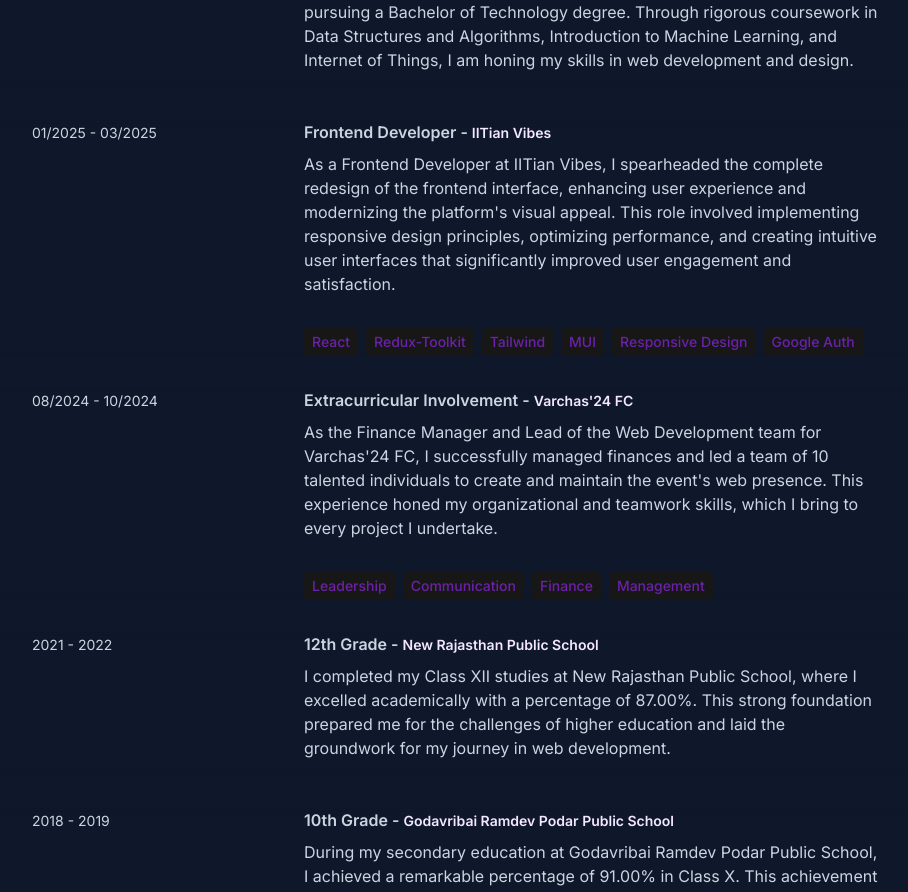
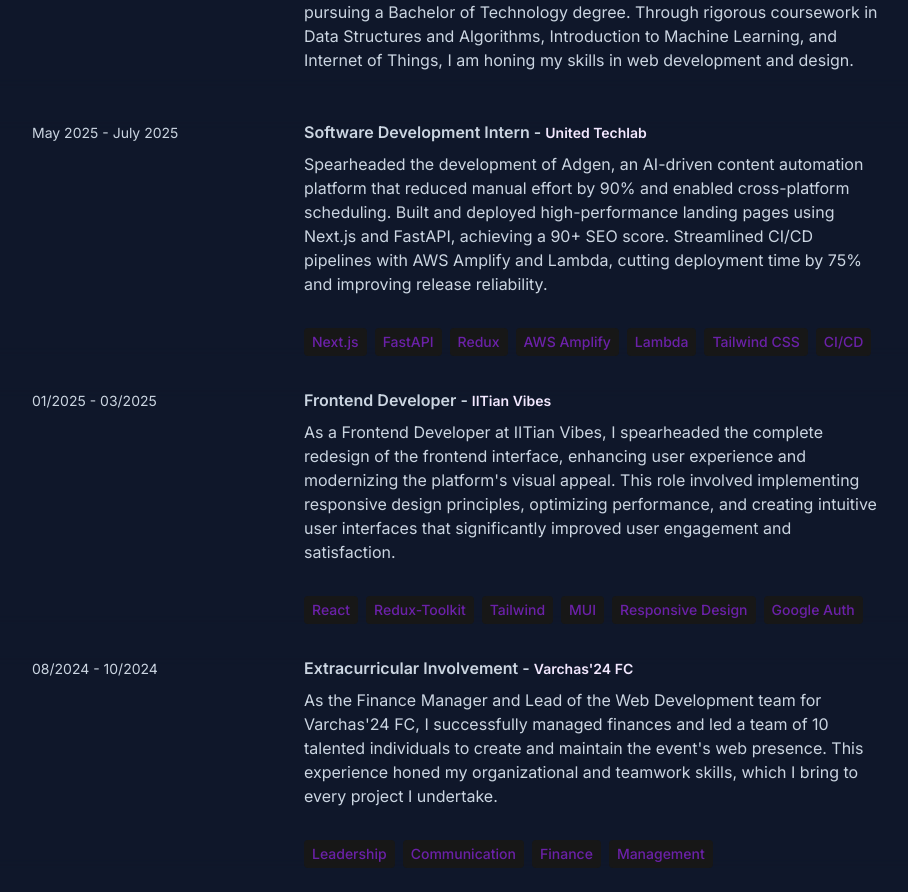
Before and after one commit to PrateekKumar15/React-Portfolio-2025, a React (Vite) app: page /skills in a window 1280 px wide. Shown: the part 1786-2678 px from the top of the page, without its empty margins (184-1092 px from the left). Built offline with nearby package versions, Linux system fonts and the light colour scheme; no server answers; a web font is replaced by a local one.

Commit message:
feat: Add CNAME file and update education section with internship experience at United Techlab

```diff
--- a/src/constants/index.js
+++ b/src/constants/index.js
@@ -20,6 +20,21 @@
     company: "Indian Institute of Technology, Jodhpur",
     description: `As a student at the prestigious Indian Institute of Technology, Jodhpur, I am pursuing a Bachelor of Technology degree. Through rigorous coursework in Data Structures and Algorithms, Introduction to Machine Learning, and Internet of Things, I am honing my skills in web development and design.`,
     technologies: [],
+  },
+  {
+    year: "May 2025 - July 2025",
+    role: "Software Development Intern",
+    company: "United Techlab",
+    description: `Spearheaded the development of Adgen, an AI-driven content automation platform that reduced manual effort by 90% and enabled cross-platform scheduling. Built and deployed high-performance landing pages using Next.js and FastAPI, achieving a 90+ SEO score. Streamlined CI/CD pipelines with AWS Amplify and Lambda, cutting deployment time by 75% and improving release reliability.`,
+    technologies: [
+      "Next.js",
+      "FastAPI",
+      "Redux",
+      "AWS Amplify",
+      "Lambda",
+      "Tailwind CSS",
+      "CI/CD",
+    ],
   },
   {
     year: "01/2025 - 03/2025",
@@ -75,7 +90,7 @@
       "Nextjs",
     ],
     link: "https://github.com/PrateekKumar15/CarZone",
-    live: "https://car-zone-frontend.vercel.app/",
+    live: "https://car-zone-frontend.vercel.app/", // optional: add live demo URL if hosted
   },
   {
     title: "Silque",
```
Also changed, not shown: 1 other file (tests, documents, lock files or other folders).
